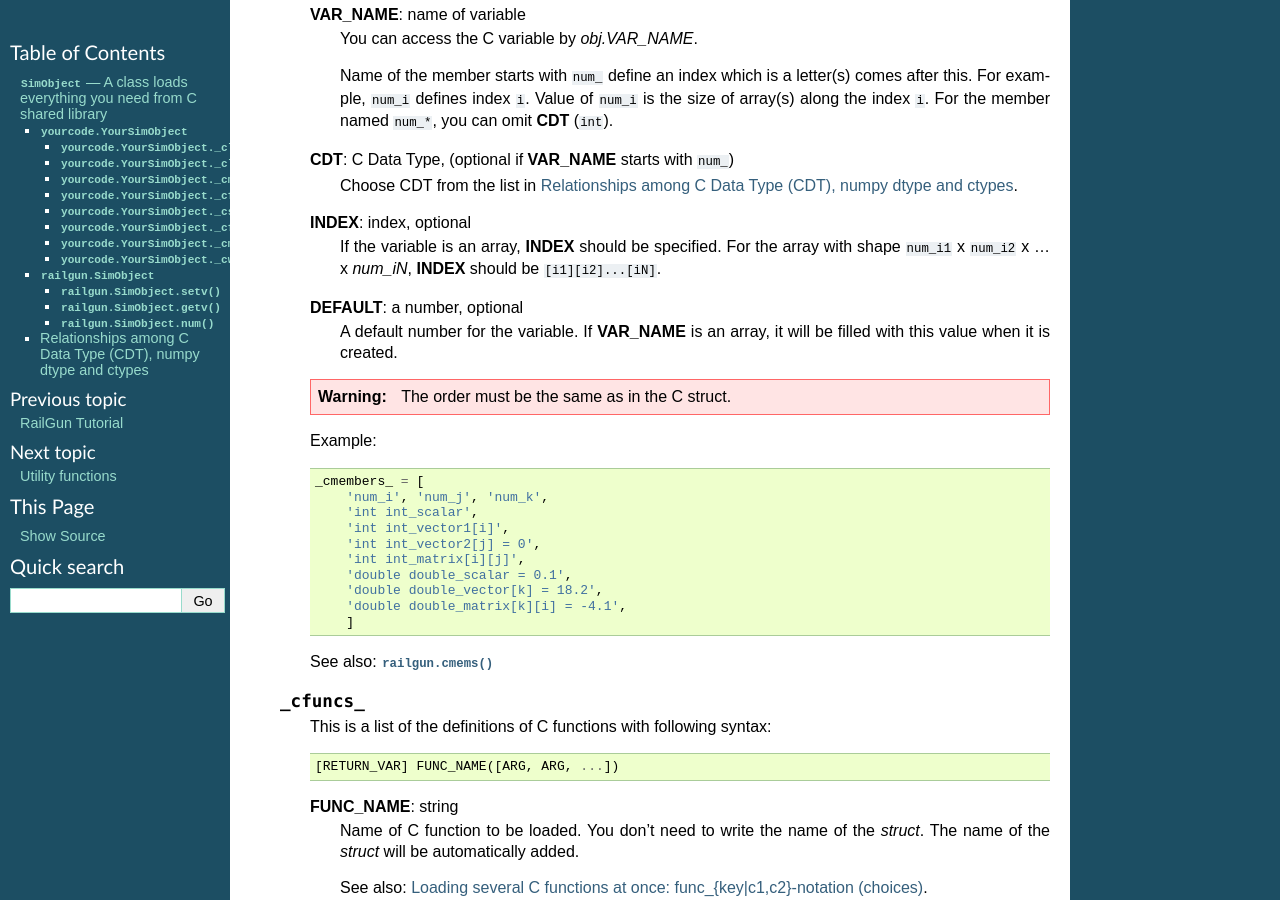
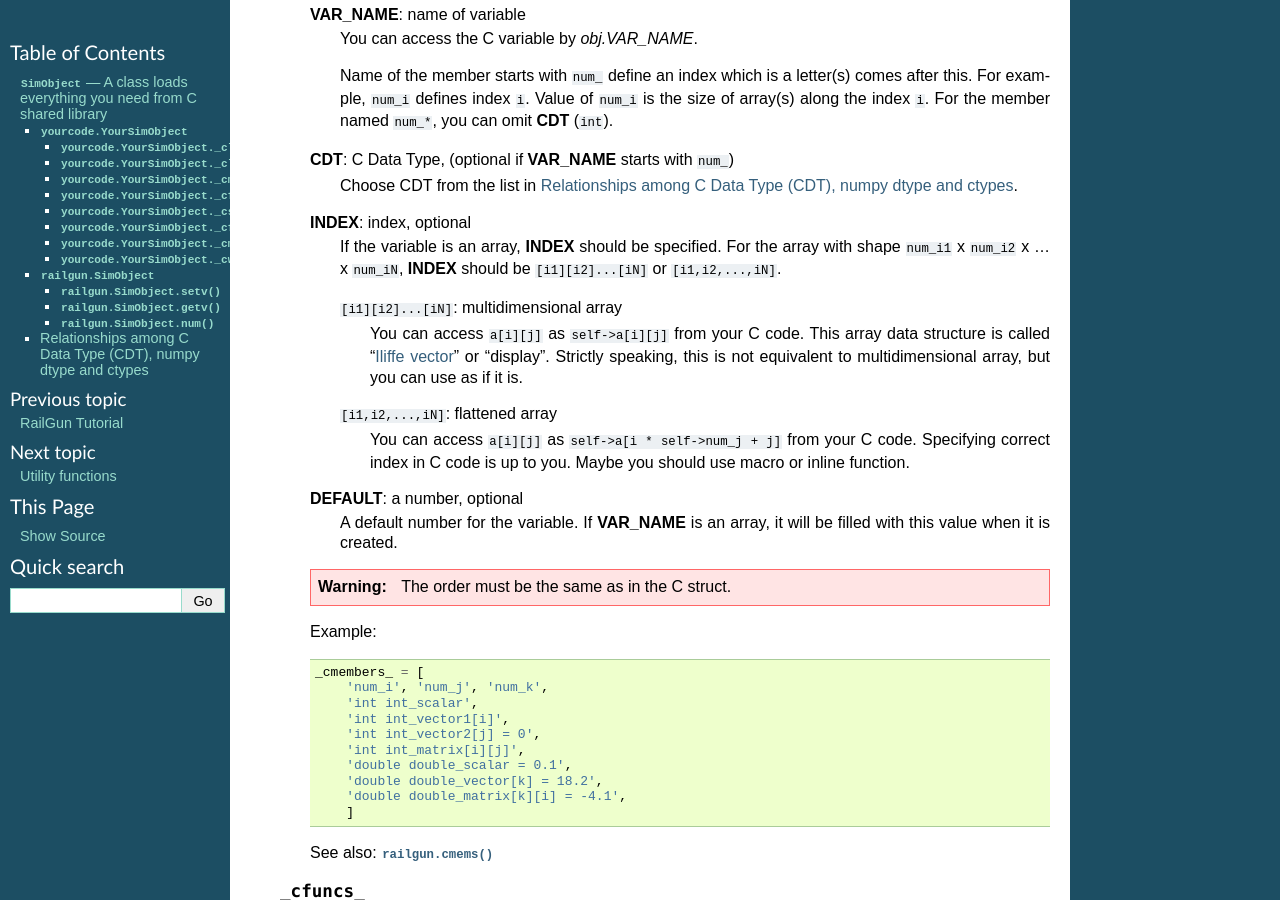
Before and after one commit to tkf/railgun, a Sphinx documentation site: the page built from doc/source/simobj.rst, in a window 1280 px wide and 900 px high, scrolled down 1050 px. Built offline with Sphinx 7.4.7, drawn with Linux system fonts in a browser that asks for light colours; formulas are drawn with MathJax 3; pages that are not in the unit, such as notebooks, are missing from menus.

Commit message:
added document about flattened and multidimensional array to simobj.rst

```diff
--- a/doc/source/simobj.rst
+++ b/doc/source/simobj.rst
@@ -76,8 +76,21 @@
           `Relationships among C Data Type (CDT), numpy dtype and ctypes`_.
       **INDEX**: index, optional
           If the variable is an array, **INDEX** should be specified.
-          For the array with shape ``num_i1`` x ``num_i2`` x ... x `num_iN`,
-          **INDEX** should be ``[i1][i2]...[iN]``.
+          For the array with shape ``num_i1`` x ``num_i2`` x ... x ``num_iN``,
+          **INDEX** should be ``[i1][i2]...[iN]`` or ``[i1,i2,...,iN]``.
+
+          ``[i1][i2]...[iN]``: multidimensional array
+              You can access ``a[i][j]`` as ``self->a[i][j]`` from your C
+              code. This array data structure is called "`Iliffe vector`_" or
+              "display". Strictly speaking, this is not equivalent to
+              multidimensional array, but you can use as if it is.
+          ``[i1,i2,...,iN]``: flattened array
+              You can access ``a[i][j]`` as ``self->a[i * self->num_j + j]``
+              from your C code. Specifying correct index in C code is up to
+              you. Maybe you should use macro or inline function.
+
+          .. _`Iliffe vector`: http://en.wikipedia.org/wiki/Iliffe_vector
+
       **DEFAULT**: a number, optional
           A default number for the variable. If **VAR_NAME** is
           an array, it will be filled with this value when it is created.
```
